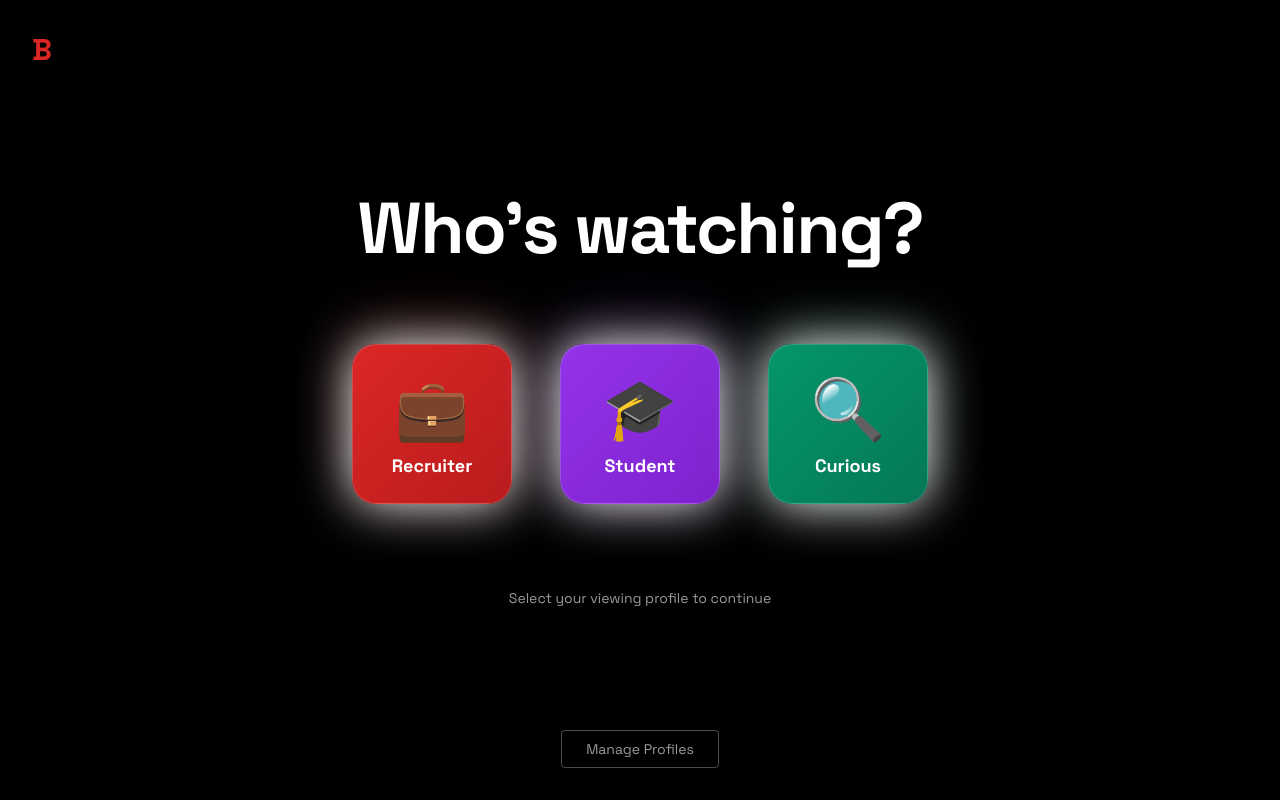
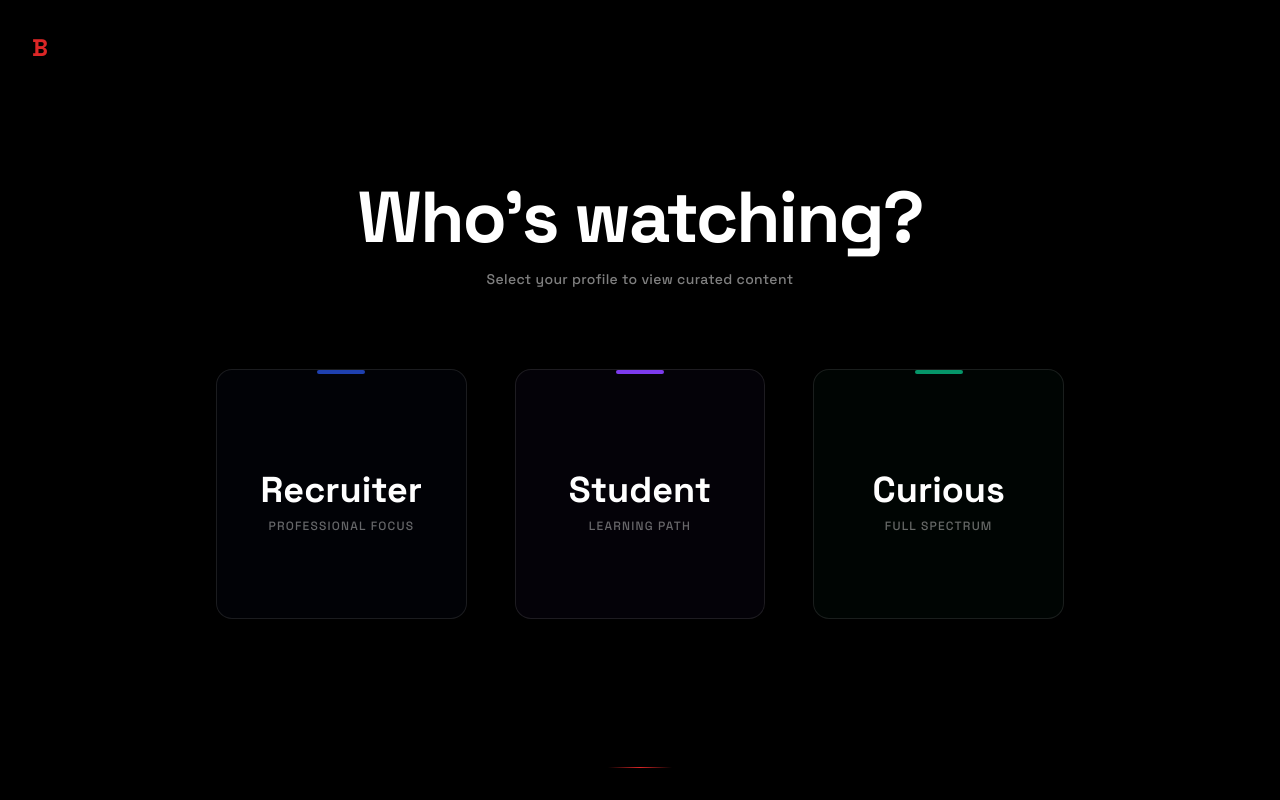
Before and after one commit to Bhagy-Yelleti/portfolio, a Next.js app: page / in a window 1280 px wide. Built offline with nearby package versions, Linux system fonts and the light colour scheme.

Commit message:
refactor: clean up netflix home hero section with mature typography and spacing

```diff
--- a/components/netflix-home.tsx
+++ b/components/netflix-home.tsx
@@ -30,7 +30,7 @@ export function NetflixHome() {
           <div className="absolute inset-0 bg-black/50" />
         </div>
 
-        {/* Hero Content */}
+        {/* Hero content - cleaner */}
         <div className="relative z-10 h-full flex items-center px-6 md:px-16 max-w-7xl">
           <motion.div
             initial={{ opacity: 0, y: 40 }}
@@ -43,19 +43,19 @@ export function NetflixHome() {
               initial={{ opacity: 0, y: 20 }}
               animate={{ opacity: 1, y: 0 }}
               transition={{ duration: 0.8, delay: 0.3 }}
-              className="text-6xl md:text-7xl lg:text-8xl font-black text-white leading-tight tracking-tight"
+              className="text-6xl md:text-7xl font-black text-white leading-tight tracking-tight"
             >
               BHAGYA
               <br />
               YELLETI
             </motion.h1>
 
-            {/* Subtitle */}
+            {/* Subtitle - Professional */}
             <motion.h2
               initial={{ opacity: 0, y: 20 }}
               animate={{ opacity: 1, y: 0 }}
               transition={{ duration: 0.8, delay: 0.4 }}
-              className="text-2xl md:text-4xl font-bold text-red-500"
+              className="text-2xl md:text-3xl font-bold text-white/80"
             >
               Builder of Things
             </motion.h2>
@@ -65,7 +65,7 @@ export function NetflixHome() {
               initial={{ opacity: 0 }}
               animate={{ opacity: 1 }}
               transition={{ duration: 0.8, delay: 0.5 }}
-              className="text-base md:text-lg text-white/80 max-w-2xl leading-relaxed"
+              className="text-base md:text-lg text-white/60 max-w-2xl leading-relaxed"
             >
               Design • Development • Products • Systems
             </motion.p>
@@ -80,37 +80,20 @@ export function NetflixHome() {
               {/* Play Button */}
               <Link
                 href="#featured"
-                className="group w-full md:w-fit px-8 py-4 rounded-lg bg-white hover:bg-white/90 text-black font-bold flex items-center justify-center gap-3 transition-all duration-300 shadow-2xl hover:shadow-white/30"
+                className="px-8 py-3 bg-white hover:bg-white/90 text-black font-bold rounded flex items-center justify-center gap-2 transition-all duration-300 shadow-lg"
               >
-                <Play className="h-6 w-6 fill-current" />
-                <span>View Projects</span>
+                <Play className="h-5 w-5 fill-current" />
+                View Projects
               </Link>
 
               {/* More Info Button */}
               <Link
                 href="/about"
-                className="group w-full md:w-fit px-8 py-4 rounded-lg bg-white/20 hover:bg-white/30 text-white font-bold flex items-center justify-center gap-3 transition-all duration-300 border border-white/40 backdrop-blur-sm"
+                className="px-8 py-3 border border-white/40 hover:border-white/70 text-white font-bold rounded flex items-center justify-center gap-2 transition-all duration-300"
               >
-                <Info className="h-6 w-6" />
-                <span>More Info</span>
+                <Info className="h-5 w-5" />
+                About Me
               </Link>
-            </motion.div>
-
-            {/* Info tags */}
-            <motion.div
-              initial={{ opacity: 0 }}
-              animate={{ opacity: 1 }}
-              transition={{ duration: 0.8, delay: 0.7 }}
-              className="flex flex-wrap gap-3 pt-6"
-            >
-              {["Frontend Specialist", "Full Stack Dev", "UI/UX Focused", "2026"].map((tag) => (
-                <span
-                  key={tag}
-                  className="px-4 py-2 rounded-full text-xs font-semibold text-white/70 border border-white/20 backdrop-blur-sm"
-                >
-                  {tag}
-                </span>
-              ))}
             </motion.div>
           </motion.div>
 
--- a/components/profile-selection.tsx
+++ b/components/profile-selection.tsx
@@ -1,6 +1,7 @@
 "use client";
 
 import { motion } from "framer-motion";
+import { useEffect } from "react";
 
 interface ProfileSelectionProps {
   onProfileSelect: (type: string) => void;
@@ -8,10 +9,22 @@ interface ProfileSelectionProps {
 
 export function ProfileSelection({ onProfileSelect }: ProfileSelectionProps) {
   const profiles = [
-    { name: "Recruiter", color: "from-red-600 to-red-700", icon: "💼" },
-    { name: "Student", color: "from-purple-600 to-purple-700", icon: "🎓" },
-    { name: "Curious", color: "from-emerald-600 to-emerald-700", icon: "🔍" },
+    { name: "Recruiter", hex: "#1e40af", accent: "blue" },
+    { name: "Student", hex: "#7c3aed", accent: "purple" },
+    { name: "Curious", hex: "#059669", accent: "emerald" },
   ];
+
+  useEffect(() => {
+    // Play soft click sound on profile hover (optional)
+    const handleMouseMove = () => {
+      try {
+        // Could play subtle hover sound here
+      } catch (error) {}
+    };
+
+    window.addEventListener("mousemove", handleMouseMove);
+    return () => window.removeEventListener("mousemove", handleMouseMove);
+  }, []);
 
   return (
     <motion.div
@@ -21,98 +34,108 @@ export function ProfileSelection({ onProfileSelect }: ProfileSelectionProps) {
       transition={{ duration: 0.5 }}
       className="fixed inset-0 flex flex-col items-center justify-center bg-black z-40"
     >
-      {/* Netflix Logo or Brand */}
+      {/* Brand Logo - Top Left */}
       <motion.div
-        initial={{ opacity: 0, y: -20 }}
-        animate={{ opacity: 1, y: 0 }}
+        initial={{ opacity: 0 }}
+        animate={{ opacity: 1 }}
         transition={{ duration: 0.6, delay: 0.2 }}
         className="absolute top-8 left-8"
       >
-        <div className="text-3xl font-black text-red-600">B</div>
+        <div className="text-2xl font-black text-red-600 tracking-tight">B</div>
       </motion.div>
 
-      {/* Main Content */}
-      <div className="text-center space-y-16">
-        {/* Heading */}
-        <motion.h1
-          initial={{ opacity: 0, y: -20 }}
+      {/* Main Section */}
+      <div className="w-full max-w-4xl px-6 flex flex-col items-center justify-center space-y-20">
+        {/* Heading - Mature typography */}
+        <motion.div
+          initial={{ opacity: 0, y: -30 }}
           animate={{ opacity: 1, y: 0 }}
-          transition={{ duration: 0.6, delay: 0.3 }}
-          className="text-5xl md:text-7xl font-black text-white tracking-tight"
+          transition={{ duration: 0.7, delay: 0.3 }}
+          className="text-center space-y-4"
         >
-          Who's watching?
-        </motion.h1>
+          <h1 className="text-6xl md:text-7xl font-black text-white tracking-tight leading-tight">
+            Who's watching?
+          </h1>
+          <p className="text-white/50 text-sm font-medium tracking-wide">
+            Select your profile to view curated content
+          </p>
+        </motion.div>
 
-        {/* Profile Cards Grid */}
-        <div className="flex flex-wrap justify-center gap-8 md:gap-12">
+        {/* Profile Cards - Mature styling */}
+        <div className="grid grid-cols-1 md:grid-cols-3 gap-8 md:gap-12 w-full">
           {profiles.map((profile, index) => (
             <motion.button
               key={profile.name}
-              onClick={() => onProfileSelect(profile.name)}
-              initial={{ opacity: 0, scale: 0.8, y: 20 }}
-              animate={{ opacity: 1, scale: 1, y: 0 }}
+              onClick={() => {
+                // Play click sound
+                try {
+                  const click = new Audio("/sounds/click.mp3");
+                  click.volume = 0.3;
+                  click.play().catch(() => {});
+                } catch (error) {}
+                onProfileSelect(profile.name);
+              }}
+              initial={{ opacity: 0, y: 40 }}
+              animate={{ opacity: 1, y: 0 }}
               transition={{
-                duration: 0.5,
-                delay: 0.5 + index * 0.15,
+                duration: 0.6,
+                delay: 0.5 + index * 0.12,
                 ease: "easeOut",
               }}
-              whileHover={{ scale: 1.08 }}
-              whileTap={{ scale: 0.95 }}
-              className="group relative flex flex-col items-center space-y-4 cursor-pointer"
+              whileHover={{ scale: 1.03 }}
+              whileTap={{ scale: 0.98 }}
+              className="group relative cursor-pointer focus:outline-none"
             >
-              {/* Glow background */}
+              {/* Subtle glow on hover - not childish */}
               <div
-                className={`absolute inset-0 rounded-3xl bg-gradient-to-br ${profile.color} opacity-20 blur-2xl group-hover:opacity-40 transition-opacity duration-300 w-40 h-40`}
+                className="absolute inset-0 rounded-2xl opacity-0 group-hover:opacity-100 transition-opacity duration-300 blur-xl"
+                style={{ backgroundColor: `${profile.hex}40` }}
               />
 
-              {/* Card */}
+              {/* Card - Premium solid color, not gradient */}
               <div
-                className={`relative w-40 h-40 rounded-3xl bg-gradient-to-br ${profile.color} flex flex-col items-center justify-center space-y-3 border border-white/20 group-hover:border-white/50 transition-all duration-300 overflow-hidden`}
-                style={{
-                  boxShadow: `0 0 50px currentColor`,
-                }}
+                className="relative w-full aspect-square rounded-2xl border border-white/10 group-hover:border-white/30 flex flex-col items-center justify-center space-y-4 transition-all duration-500 overflow-hidden"
+                style={{ backgroundColor: `${profile.hex}08` }}
               >
-                {/* Shine effect on hover */}
-                <div className="absolute inset-0 bg-gradient-to-tr from-white/0 via-white/0 to-white/20 opacity-0 group-hover:opacity-100 transition-opacity duration-300" />
+                {/* Premium accent bar */}
+                <div
+                  className="absolute top-0 left-1/2 -translate-x-1/2 w-12 h-1 rounded-full group-hover:w-20 transition-all duration-300"
+                  style={{ backgroundColor: profile.hex }}
+                />
 
-                {/* Icon */}
-                <div className="relative z-10 text-6xl">{profile.icon}</div>
+                {/* Profile name - Clean typography */}
+                <div className="relative z-10 space-y-2 text-center">
+                  <div className="text-4xl font-black text-white">{profile.name}</div>
+                  <div className="text-xs text-white/40 font-medium tracking-widest uppercase">
+                    {profile.name === "Recruiter" &&
+                      "Professional Focus"}
+                    {profile.name === "Student" && "Learning Path"}
+                    {profile.name === "Curious" && "Full Spectrum"}
+                  </div>
+                </div>
 
-                {/* Name */}
-                <div className="relative z-10 text-white font-bold text-lg">{profile.name}</div>
+                {/* Hover indicator */}
+                <motion.div
+                  className="absolute bottom-4 text-white/40 group-hover:text-white text-sm font-medium"
+                  initial={{ opacity: 0 }}
+                  whileHover={{ opacity: 1 }}
+                  transition={{ duration: 0.3 }}
+                >
+                  Select →
+                </motion.div>
               </div>
-
-              {/* Underline on hover */}
-              <motion.div
-                className="h-1 bg-white rounded-full"
-                initial={{ width: 0 }}
-                whileHover={{ width: 80 }}
-                transition={{ duration: 0.3 }}
-              />
             </motion.button>
           ))}
         </div>
-
-        {/* Subtitle */}
-        <motion.p
-          initial={{ opacity: 0 }}
-          animate={{ opacity: 1 }}
-          transition={{ duration: 0.6, delay: 1 }}
-          className="text-white/60 text-sm mt-8"
-        >
-          Select your viewing profile to continue
-        </motion.p>
       </div>
 
-      {/* Manage Profiles link (Netflix style) */}
-      <motion.button
+      {/* Bottom accent */}
+      <motion.div
         initial={{ opacity: 0 }}
         animate={{ opacity: 1 }}
-        transition={{ duration: 0.6, delay: 1.2 }}
-        className="absolute bottom-8 px-6 py-2 border border-white/30 text-white/60 hover:text-white hover:border-white/60 rounded transition-all text-sm"
-      >
-        Manage Profiles
-      </motion.button>
+        transition={{ duration: 0.8, delay: 1 }}
+        className="absolute bottom-8 h-px w-16 bg-gradient-to-r from-transparent via-red-600 to-transparent"
+      />
     </motion.div>
   );
 }
```
Also changed, not shown: components/intro-splash.tsx (+72 -50 lines).
